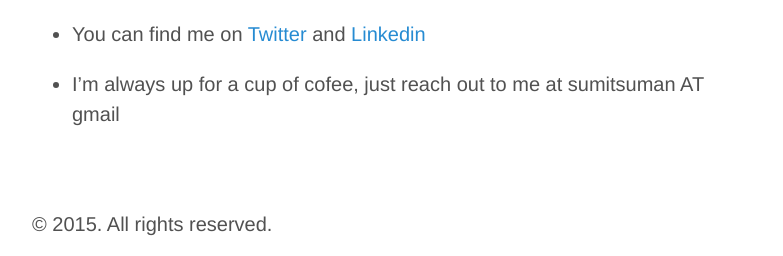
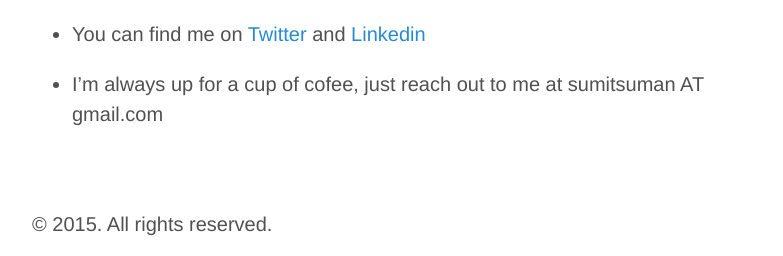
Before and after one commit to sumitsuman/sumitsuman.github.io, a Jekyll site: the page built from about.md, in a window 1280 px wide. Shown: the part 730-986 px from the top of the page, without its empty margins (248-1031 px from the left). Built offline with Jekyll 4.4.1, drawn with Linux system fonts in a browser that asks for light colours; Markdown is read by kramdown in place of the engine named in the settings.

```diff
--- a/about.md
+++ b/about.md
@@ -13,4 +15,4 @@ Hi, my name is Sumit Suman.
 
 * You can find me on [Twitter](http://twitter.com/arraysum) and [Linkedin](http://linkedin.com/in/sumitsuman)
 
-* I'm always up for a cup of cofee, just reach out to me at sumitsuman AT gmail
+* I'm always up for a cup of cofee, just reach out to me at sumitsuman AT gmail.com
```
Also changed, not shown: other parts of about.md (+3 -1 lines).
